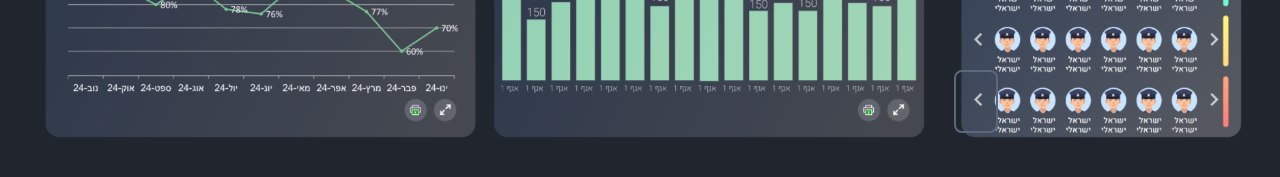
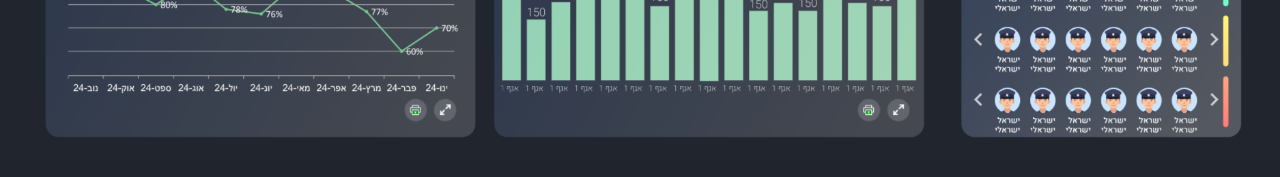
Before and after one commit to ester1492/Night-Kingdom-Dashboards, a React (Vite) app: page /Night-Kingdom-Dashboards/Bisar in a window 1280 px wide. Shown: the part 563-740 px from the top of the page. Built offline with nearby package versions, Linux system fonts and the light colour scheme.

Commit message:
add link to home page, none border for links

```diff
--- a/src/components/Bisar.jsx
+++ b/src/components/Bisar.jsx
@@ -5,8 +5,10 @@ const Bisar = () => {
   const navigate = useNavigate();
   return (
     <div className="page page3">
+            <button className="button button4" onClick={() => navigate('/')}>
+      </button>
+
       <button className="button button3" onClick={() => navigate('/Soher')}>
-        Next
       </button>
     </div>
   );
--- a/src/components/Machoz.jsx
+++ b/src/components/Machoz.jsx
@@ -5,8 +5,10 @@ const Machoz = () => {
   const navigate = useNavigate();
   return (
     <div className="page page2">
+            <button className="button button4" onClick={() => navigate('/')}>
+      </button>
+
       <button className="button button2" onClick={() => navigate('/Bisar')}>
-        Next
       </button>
     </div>
   );
--- a/src/components/MatehNetzivut.jsx
+++ b/src/components/MatehNetzivut.jsx
@@ -5,8 +5,10 @@ const MatehNetzivut = () => {
   const navigate = useNavigate();
   return (
     <div className="page page1">
+            <button className="button button4" onClick={() => navigate('/')}>
+      </button>
+
       <button className="button button1" onClick={() => navigate('/Machoz')}>
-        Next
       </button>
     </div>
   );
--- a/src/components/Soher.jsx
+++ b/src/components/Soher.jsx
@@ -6,7 +6,6 @@ const Soher = () => {
   return (
     <div className="page page4">
       <button className="button button4" onClick={() => navigate('/')}>
-        Next
       </button>
     </div>
   );
--- a/src/styles.css
+++ b/src/styles.css
@@ -27,9 +27,9 @@
     position: absolute;
     color: transparent;
     background-color: transparent;
-    border: 2px solid #5b677c;
+    /* border: 2px solid #5b677c; */
     padding: 10px 20px;
-    /* border: none; */
+    border: none;
     cursor: pointer;
     font-size: 16px;
   }
@@ -49,11 +49,11 @@
     }
 
   .button3 {
-    bottom: 13%;
-    width: 40px;
-    right: 22%;
-    height: 63px;
-  }
+    bottom: 4%;
+    width: 255px;
+    right: 8%;
+    height: 200px;
+    }
 
   .button4 {
     top: 0%;
```
